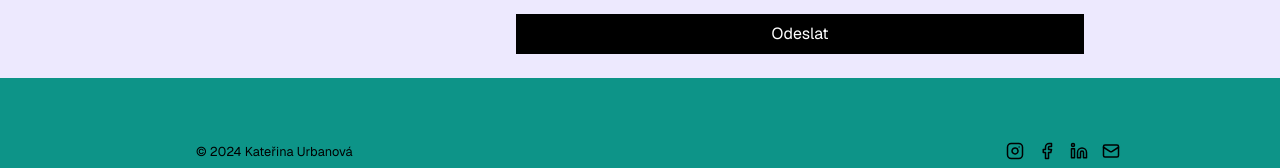
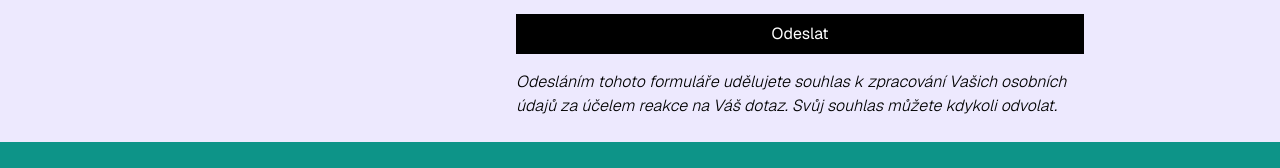
Before and after one commit to PetitSuave/suavecoachweb, a Next.js app: page / in a window 1280 px wide. Shown: the part 1724-1892 px from the top of the page. Built offline with nearby package versions, Linux system fonts and the light colour scheme.

Commit message:
Added: GDPR note

```diff
--- a/app/components/contact-form.tsx
+++ b/app/components/contact-form.tsx
@@ -58,9 +58,6 @@ export default function ContactForm() {
                             Telefon
                             <span className="ml-2 font-light italic md:block md:ml-0">(volitelné)</span>
                         </label>
-                        {
-                            //TODO: Dalo by se sem tenkym pismem do zavorky napsat, ze je to volitelne? Nebo nejak jinak odlisit volitelne pole?
-                        }
                         <input
                             className="pl-2 border-2 border-indigo-900 w-full md:w-10/12"
                             type="tel" name="tel"/>
@@ -78,6 +75,7 @@ export default function ContactForm() {
                         className="rounded-none bg-black text-white p-2"
                         type="submit">Odeslat
                     </button>
+                    <span className="ml-2 font-light italic md:block md:ml-0">Odesláním tohoto formuláře udělujete souhlas k zpracování Vašich osobních údajů za účelem reakce na Váš dotaz. Svůj souhlas můžete kdykoli odvolat.</span>
                 </form>
             ) : (
                 <p className="w-full text-center">Uspesne odeslano!</p>
```
